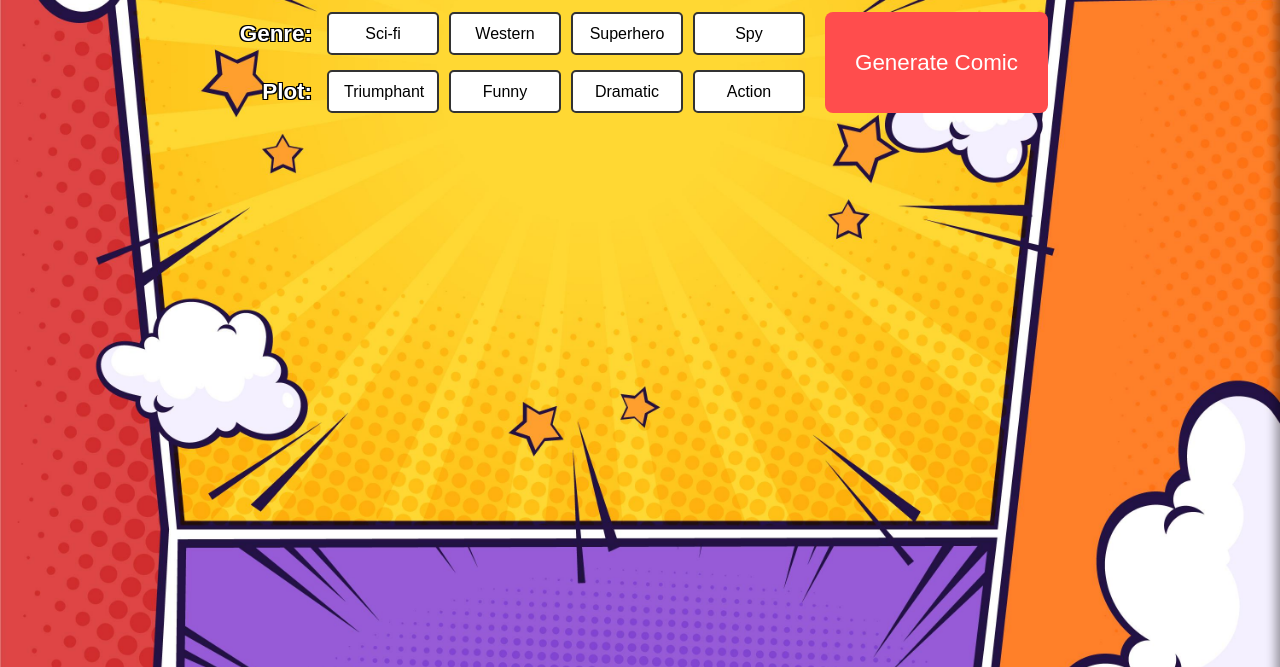
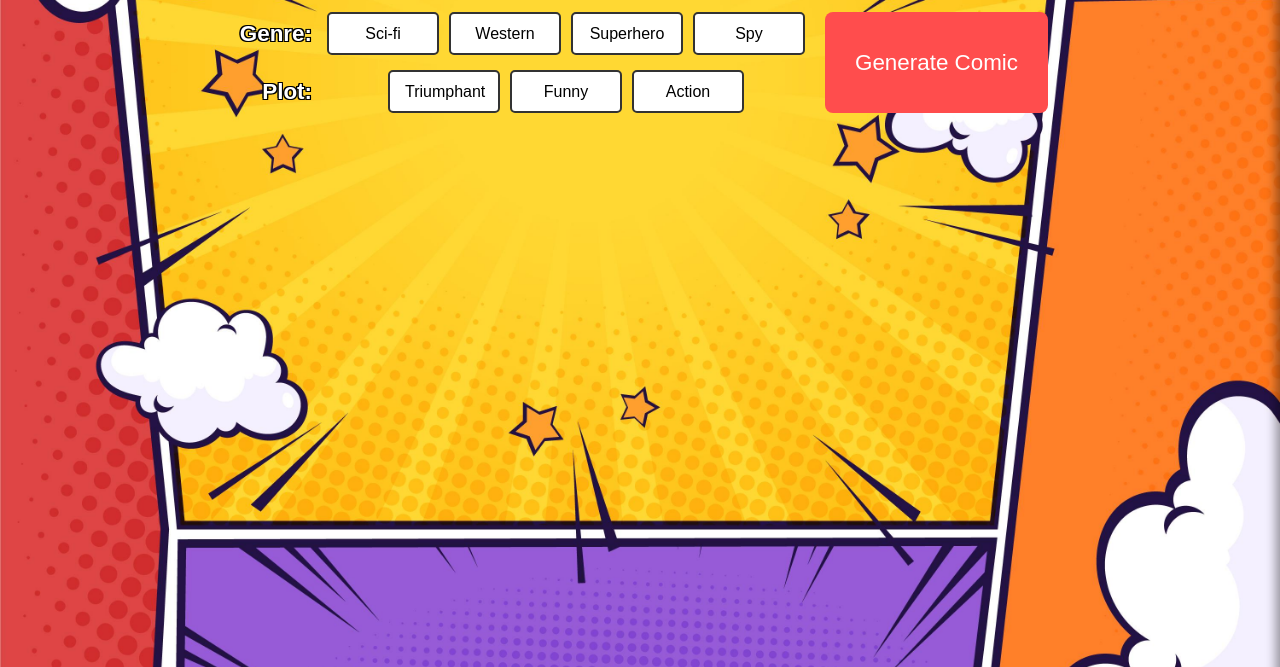
Before and after one commit to A-Godzo/AI-Comic, a website: page index.html in a window 1280 px wide. Shown: the part 133-800 px from the top of the page. Drawn offline with Linux system fonts and the light colour scheme.

Commit message:
removed dramatic option

```diff
--- a/index.html
+++ b/index.html
@@ -62,9 +62,11 @@
 }
 
  .options {
+  width: 100%;
   display: flex;
   flex-wrap: wrap;
   gap: 10px;
+  justify-content: center;
 }
 
   .options button {
@@ -245,7 +247,7 @@
       <div id="plot-options" class="options">
         <button data-plot="triumphant">Triumphant</button>
         <button data-plot="funny">Funny</button>
-        <button data-plot="dramatic">Dramatic</button>
+        <!-- <button data-plot="dramatic">Dramatic</button> -->
         <button data-plot="action">Action</button>
       </div>
     </div>
--- a/server.js
+++ b/server.js
@@ -72,5 +72,5 @@ app.post('/generate-comic', async (req, res) => {
 });
 
 app.listen(PORT, () => {
-  console.log(`🚀 Server running at http://localhost:${PORT}`);
+  console.log(`🚀 Server running`);
 });
```
